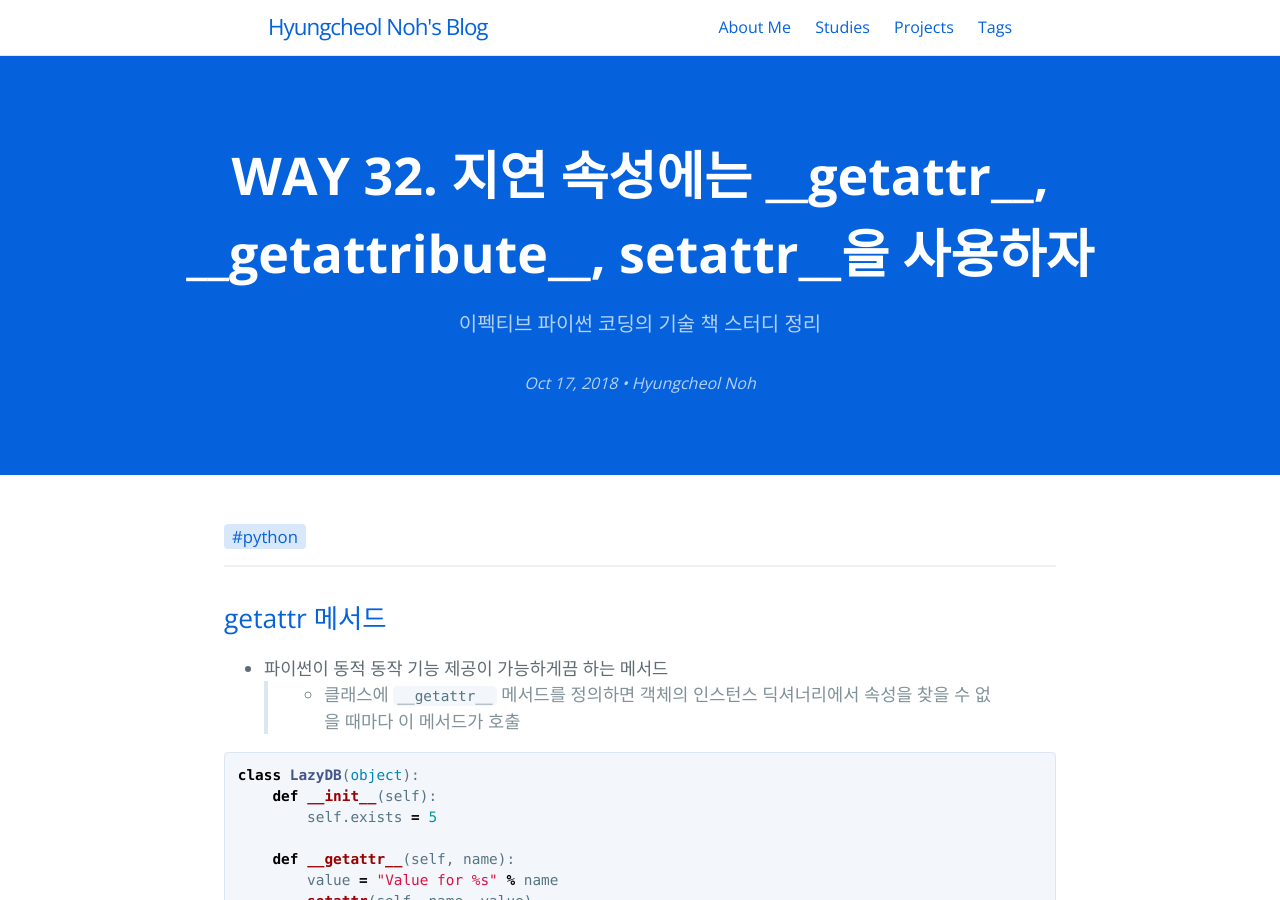
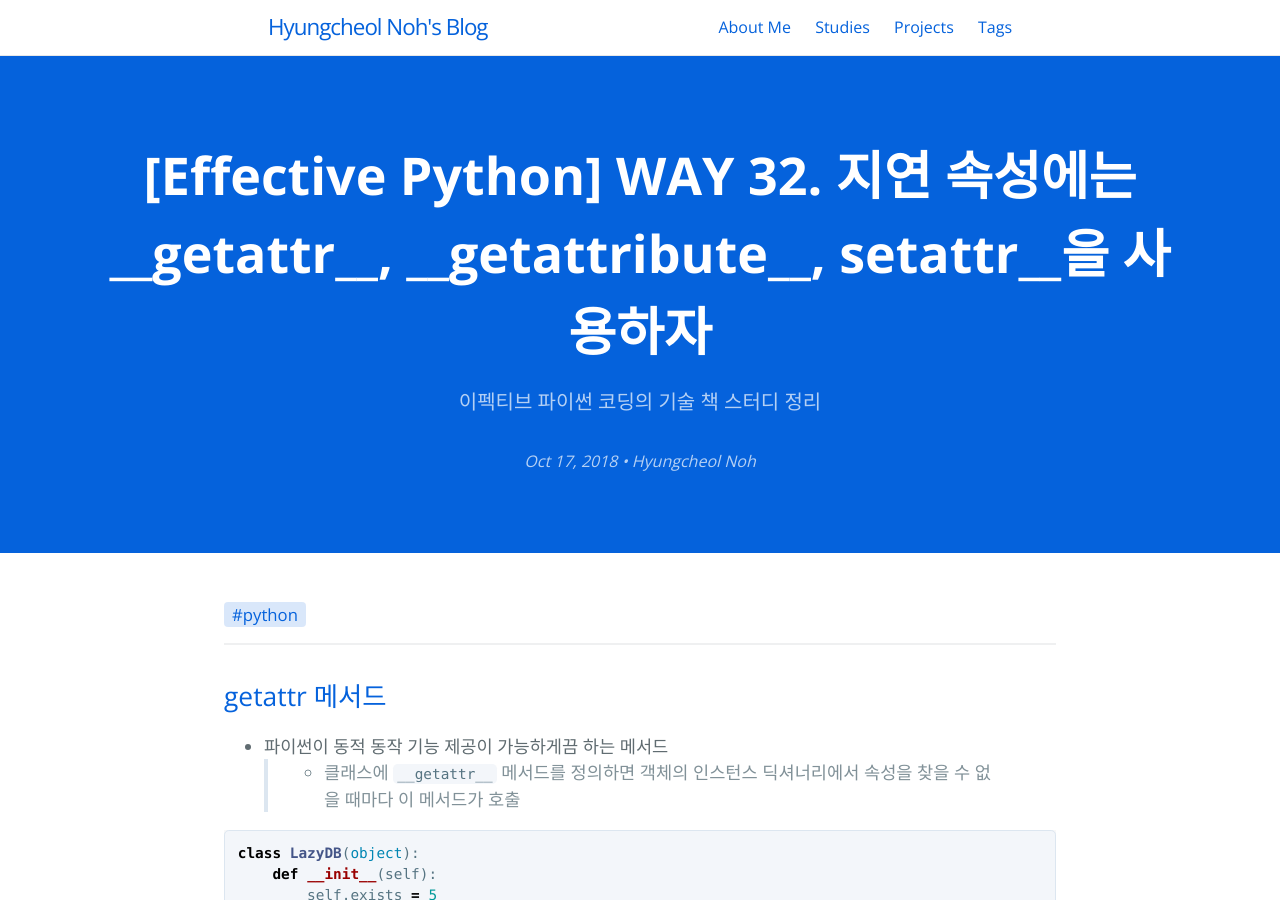
Before and after one commit to hcnoh/hcnoh.github.io, a Jekyll site: the page built from _posts/2018-10-17-effective-python-way32.md, in a window 1280 px wide and 900 px high. Built offline with Jekyll 4.4.1, drawn with Linux system fonts in a browser that asks for light colours; comment, search, counter and statistics services are not loaded; some of the changed lines change nothing that is shown.

Commit message:
Update 2018-10-17-effective-python-way32.md

```diff
--- a/_posts/2018-10-17-effective-python-way32.md
+++ b/_posts/2018-10-17-effective-python-way32.md
@@ -1,10 +1,10 @@
 ---
 layout: post
-title: "WAY 32. 지연 속성에는 __getattr__, __getattribute__, setattr__을 사용하자"
+title: "[Effective Python] WAY 32. 지연 속성에는 __getattr__, __getattribute__, setattr__을 사용하자"
 date: 2018-10-17 13:08:31
 tagline: "이펙티브 파이썬 코딩의 기술 책 스터디 정리"
 categories:
-- 이펙티브 파이썬 스터디
+- Effective Python
 tags:
 - python
 image: /thumbnail-mobile.png
```
